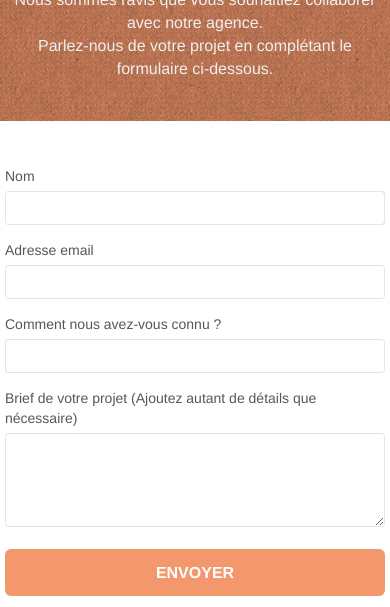
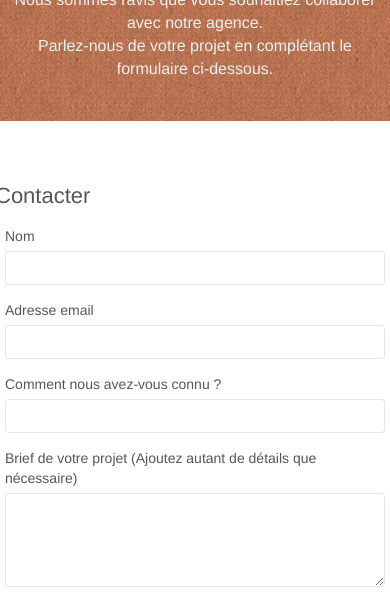
Before and after one commit to ThibautPedergnana/P3_La_Chouette_Agence---SEO, a plain HTML site: page page2.html in a window 390 px wide. Shown: the part 215-822 px from the top of the page. Drawn offline with nearby package versions, Linux system fonts and the light colour scheme; files that its build step writes are made by us from their sources; a script that the page names is missing.

Commit message:
Structure corrigé

```diff
--- a/page2.html
+++ b/page2.html
@@ -78,9 +78,10 @@
 		<section class="bloc bgc-white l-bloc" id="bloc-7">
 			<div class="container bloc-lg">
 				<div class="row">
+					<h2>Contacter</h2>
 					<div class="col-sm-6">
-						<form id="form_1" novalidate success-msg="Your message has been sent."
-							fail-msg="Sorry it seems that our mail server is not responding, Sorry for the inconvenience!">
+
+						<form id="form_1" novalidate>
 							<div class="form-group">
 								<label>
 									Nom
--- a/style.css
+++ b/style.css
@@ -914,13 +914,13 @@ h4 {
   }
 }
 
-@media only screen and (min-device-width: 768px) and (max-device-width: 1024px) and (orientation: landscape) {
+@media only screen and (min-width: 768px) and (max-width: 1024px) and (orientation: landscape) {
   .b-parallax {
     background-attachment: scroll;
   }
 }
 
-@media only screen and (min-device-width: 1024px) and (max-device-width: 1366px) and (-webkit-min-device-pixel-ratio: 1.5) {
+@media only screen and (min-width: 1024px) and (max-width: 1366px) and (-webkit-min-pixel-ratio: 1.5) {
   .b-parallax {
     background-attachment: scroll;
   }
@@ -938,10 +938,6 @@ h4 {
     overflow-x: hidden;
     position: relative;
   }
-  .bloc {
-    padding-left: constant(safe-area-inset-left);
-    padding-right: constant(safe-area-inset-right);
-  }
   .bloc-group,
   .bloc-group .bloc {
     display: block;
@@ -950,8 +946,6 @@ h4 {
   .bloc-fill-screen .fill-bloc-top-edge,
   .bloc-fill-screen .fill-bloc-bottom-edge {
     padding: 0 20px;
-    padding-left: constant(safe-area-inset-left);
-    padding-right: constant(safe-area-inset-right);
   }
 }
 
```
Also changed, not shown: index.html (+1 -0 lines).
